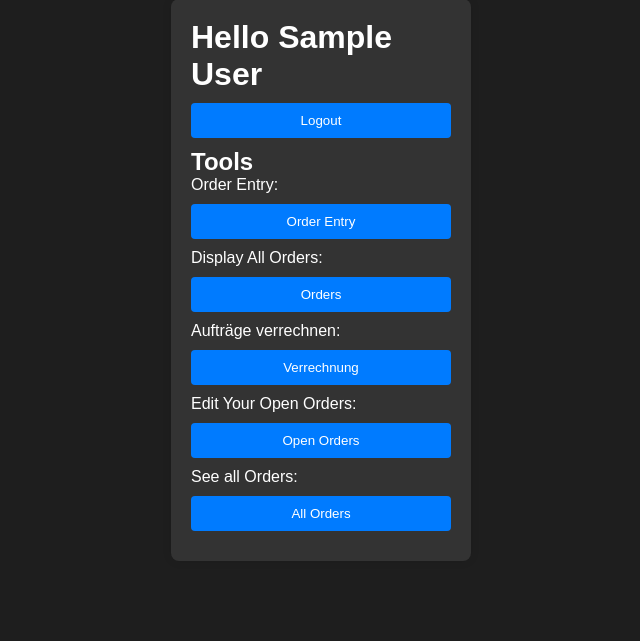
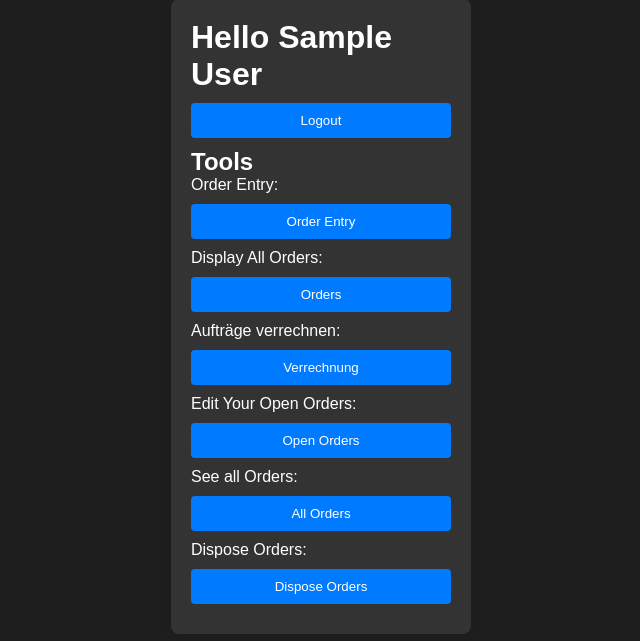
Before and after one commit to marcel7ag/m295projekt, a PHP site: page /user.php in a window 1280 px wide. Shown: the part 159-800 px from the top of the page, without its empty margins (319-959 px from the left). Run offline with PHP 8.4, Linux system fonts and the light colour scheme; the visitor is signed in with stand-in values (Sample User, id 1); data comes from the database, SQL or seed files in the repository.

Commit message:
added dispose orders button to user page

```diff
--- a/user.php
+++ b/user.php
@@ -47,6 +47,10 @@
                             <div class="tool-option">
                                 <span>See all Orders:</span>
                                 <input type="submit" id="oAuftraege" name="action" value="All Orders">
+                            </div>
+                            <div class="tool-option">
+                                <span>Dispose Orders:</span>
+                                <input type="submit" id="oAuftraege" name="action" value="Dispose Orders">
                             </div>';
                     } else if ($_SESSION["role"] == 'MANAGER') {
                         // Manager tools
@@ -110,11 +114,18 @@ if ($_SERVER["REQUEST_METHOD"] == "POST") {
         header("Location: index.php");
         exit();
     } // bt Verrechnung
-    else if ($action == 'Logout') {
+    else if ($action == 'Verrechnung') {
         echo "Verrechnung";
         session_unset();
         session_destroy();
         header("Location: verrechnung.php");
+        exit();
+    } // bt Dispose
+    else if ($action == 'Dispose Orders') {
+        echo "Dispose Orders";
+        session_unset();
+        session_destroy();
+        header("Location: disposeOrders.php");
         exit();
     }
 
```
